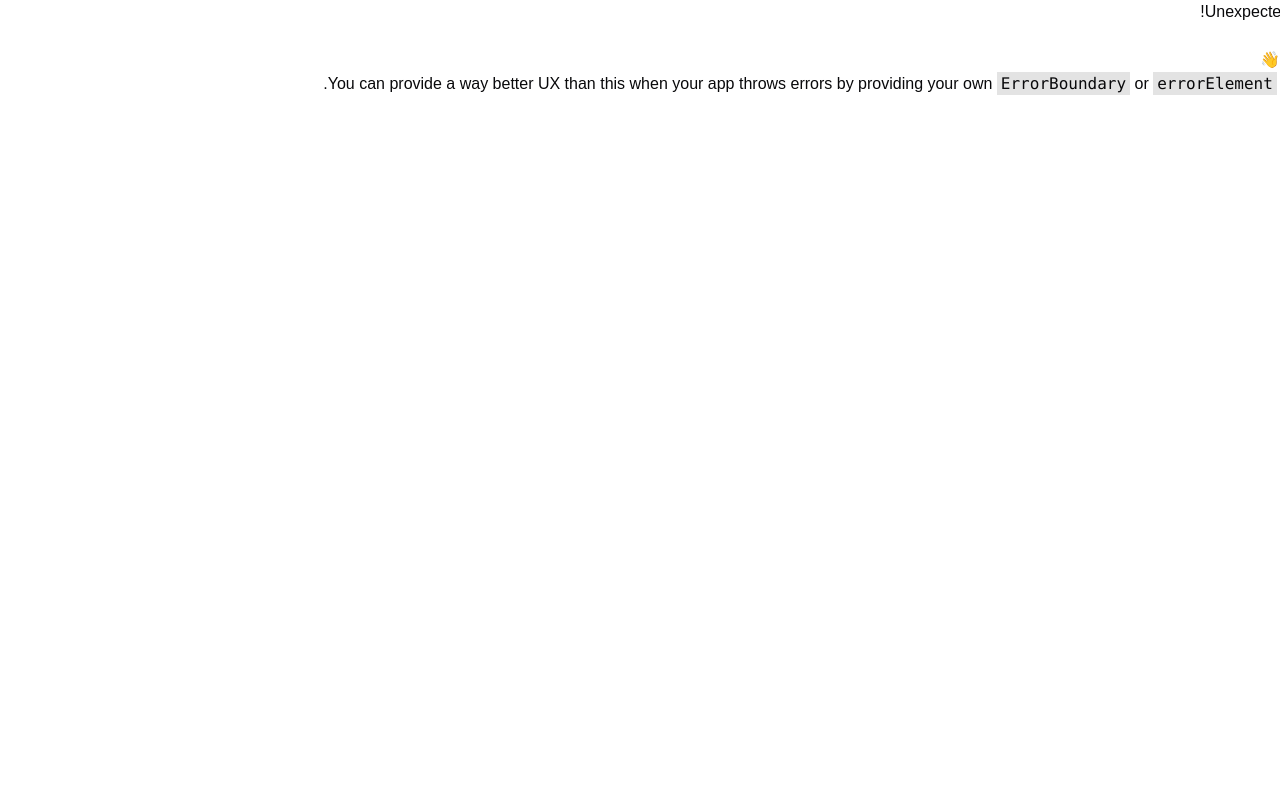
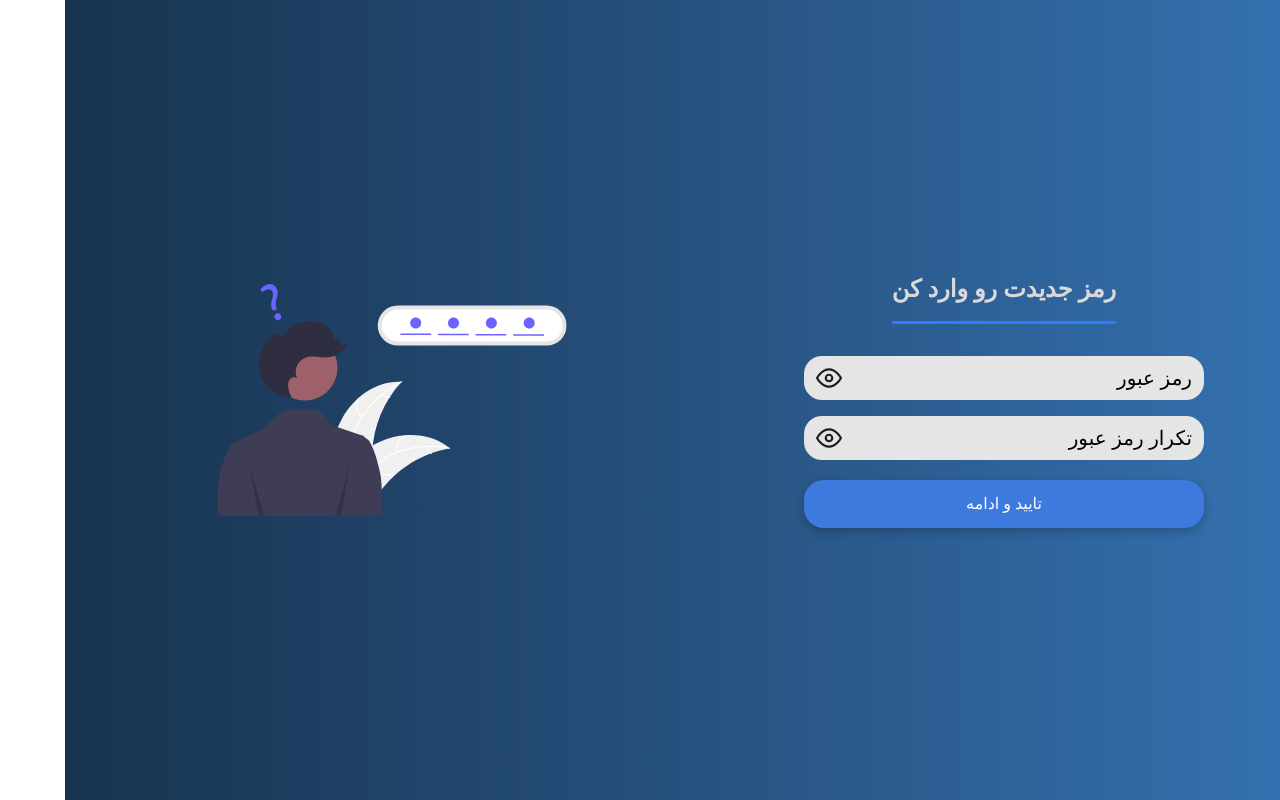
Before and after one commit to NiflheimDevs/FrontEnd, a React (Vite) app in the folder niflheim/: page /changepassword in a window 1280 px wide. Before the commit this address had no page. Built offline with nearby package versions, Linux system fonts and the light colour scheme.

Commit message:
Feature(ForgetPass):ChangePass

```diff
--- /dev/null
+++ b/niflheim/src/pages/ChangePassword.tsx
@@ -0,0 +1,183 @@
+import { useState } from "react";
+import { useNavigate } from 'react-router-dom';
+import { useDispatch } from 'react-redux';
+import { motion, AnimatePresence } from "framer-motion";
+import LadyPic from '/src/assets/Changepass.svg';
+
+const ChangePassword = () => {
+
+    const [ispic, setIspic] = useState(true);
+    const navigate = useNavigate();
+    const dispatcher = useDispatch();
+    const [showPassword1, setShowPassword1] = useState(false);
+    const [showPassword2, setShowPassword2] = useState(false);
+    const [isValidPass, setIsValidPass] = useState<boolean | null>(null);
+    const [isValidPassRepeat, setIsValidPassRepeat] = useState<boolean | null>(null);
+    const [password, setPassword] = useState("");
+    const [passwordRepeat, setPasswordRepeat] = useState("");
+
+
+    const validatePassword = (value) => {
+        if (!value) {
+          return false;
+        } else if (value.length < 8) {
+          return false;
+        } else if (!/\d/.test(value)) {
+          return false;
+        } else if (!/[A-Z]/.test(value)) {
+          return false;
+        } else if (!/[a-z]/.test(value)) {
+          return false;
+        } else {
+          return true;
+        }
+      };
+    const validatePasswordRepeat = (value) => {
+        if (value != password) {
+          return false;
+        } else {
+          return true;
+        }
+    };
+
+    const handleChangePass = (e: React.ChangeEvent<HTMLInputElement>) => {
+        const value = e.target.value;
+        setPassword(value);
+        setIsValidPass(validatePassword(value));
+      };
+
+      const handleChangePassRepeat = (e: React.ChangeEvent<HTMLInputElement>) => {
+        const value = e.target.value;
+        setPasswordRepeat(value);
+        setIsValidPassRepeat(validatePasswordRepeat(value));
+      };
+
+     const handleCompleteClick = () => {
+    //    #dispatcher(setMobileSession());
+    //     navigate('#');
+    };
+
+    return (
+        <AnimatePresence mode='wait'>
+        <motion.div
+          initial={{ opacity: 0, y: 50 }}
+          animate={{ opacity: 1, y: 0 }}
+          exit={{ opacity: 0, y: -50 }}
+          transition={{ duration: 0.3 }}
+          className="w-screen h-screen p-8 gap-[10vw] flex flex-col sm:py-100 md:py-0 py-0 md:flex-row justify-center items-center bg-gradient-to-r from-[#18334F] to-[#3674B5]"
+        >
+          {/* Form Container */}
+        <motion.div
+            initial={{ scale: 0.95 }}
+            animate={{ scale: 1 }}
+            transition={{ duration: 0.2 }}
+            className={`${!ispic ? "w-0" : "w-full"} flex justify-center items-center relative`}
+        >
+        <div className="flex flex-col justify-center items-center text-center w-full max-w-[400px] md:w-[80%] relative">
+            <motion.div
+                initial={{ opacity: 0 }}
+                animate={{ opacity: 1 }}
+                transition={{ delay: 0.2 }}
+            >
+            <div className="text-2xl font-semibold font-[vazirmatn] text-center mb-4 text-[#D9D9D9]">
+                    رمز جدیدت رو وارد  کن
+            </div>
+                <div className="w-full rounded-2xl h-0.75 bg-blue-500 mx-auto mt-2 mb-6"></div>
+            </motion.div>
+
+        {/* فیلد رمز عبور */}
+        <motion.div
+            initial={{ x: -50 }}
+            animate={{ x: 0 }}
+            transition={{ type: 'spring' }}
+            className="relative w-full max-w-[400px]"
+        >
+            <div className="relative w-full">
+                <input
+                    type={showPassword1 ? "text" : "password"}
+                    placeholder="رمز عبور"
+                    value={password}
+                    onChange={handleChangePass}
+                    className={`w-full bg-[#E5E5E5] py-1.75 px-3 focus:ring-3 focus:outline-none focus:bg-white hover:bg-white transition duration-200 ease-in-out rounded-[18px] my-2 placeholder-black text-right text-[20px] text-black font-[vazirmatn]${isValidPass === false
+                        ? "focus:ring-3 ring-red-500"
+                        : isValidPass === true
+                        ? "focus:ring-3 ring-green-500"
+                        : "focus:ring-3 ring-gray-300"
+                        }`}
+                />
+                <button onClick={() => setShowPassword1(!showPassword1)} className="cursor-pointer transition duration-200 ease-in-out hover:scale-110 absolute left-3 top-1/2 transform -translate-y-1/2">
+                    <object
+                        data={showPassword1 ? "/src/assets/Eye_off.svg" : "/src/assets/Eye.svg"}
+                        type="image/svg+xml"
+                        className="w-6.5 h-6.5 pointer-events-none"
+                />
+            </button>
+        </div>
+
+        </motion.div>
+
+
+
+      {/* فیلد تکرار رمز عبور */}
+      <motion.div
+            initial={{ x: +50 }}
+            animate={{ x: 0 }}
+            transition={{ type: 'spring' }}
+            className="relative w-full max-w-[400px]"
+        >
+        <div className="relative w-full">
+            <input
+                type={showPassword2 ? "text" : "password"}
+                placeholder="تکرار رمز عبور"
+                value={passwordRepeat}
+                onChange={handleChangePassRepeat}
+                className={`w-full bg-[#E5E5E5] py-1.75 px-3 focus:ring-3 focus:outline-none focus:bg-white hover:bg-white transition duration-200 ease-in-out rounded-[18px] my-2 placeholder-black text-right text-[20px] text-black font-[vazirmatn]${isValidPassRepeat === false
+                    ? "focus:ring-3 ring-red-500"
+                    : isValidPassRepeat === true
+                    ? "focus:ring-3 ring-green-500"
+                    : "focus:ring-3 ring-gray-300"
+                    }`}
+            />
+            <button onClick={() => setShowPassword2(!showPassword2)} className="cursor-pointer transition duration-200 ease-in-out hover:scale-110 absolute left-3 top-1/2 transform -translate-y-1/2">
+                <object
+                    data={showPassword2 ? "/src/assets/Eye_off.svg" : "/src/assets/Eye.svg"}
+                    type="image/svg+xml"
+                    className="w-6.5 h-6.5 pointer-events-none"
+                />
+            </button>
+        </div>
+            </motion.div>
+            <motion.div
+                initial={{ y: +50 }}
+                animate={{ y: 0 }}
+                transition={{ type: 'spring' }}
+                className="relative w-full max-w-[400px]"
+            >
+                <button className="w-full max-w-[400px] transition duration-200 ease-in-out cursor-pointer rounded-[20px] mt-3 bg-[#3E79DE] shadow-[0_4px_10px_rgba(0,0,0,0.2)] py-3 hover:bg-blue-600"
+                    onClick={handleCompleteClick}>
+                    <p className="text-white font-[vazirmatn] font-extralight">
+                        تایید و ادامه
+                    </p>
+                </button>
+            </motion.div>
+        </div>
+        </motion.div>
+
+          {/* Image Container */}
+        <motion.div
+            initial={{ opacity: 0, x: 50 }}
+            animate={{ opacity: 1, x: 0 }}
+            transition={{ duration: 0.4 }}
+            className="flex justify-center w-1/2 items-center mt-8 md:mt-0 md:ml-30"
+        >
+            <object
+              data={LadyPic}
+              type="image/svg+xml"
+              className="pointer-events-none items-center md:h-auto w-[350px] sm:h-[200px] md:flex sm:flex hidden"
+            />
+          </motion.div>
+        </motion.div>
+      </AnimatePresence>
+      );
+};
+export default ChangePassword;
--- a/niflheim/src/pages/ForgetPassword.tsx
+++ b/niflheim/src/pages/ForgetPassword.tsx
@@ -54,9 +54,10 @@ const ForgetPassword = () => {
             >
               <div className="text-2xl font-semibold font-[vazirmatn] text-center mb-4 text-[#D9D9D9]">
                 رمزت رو فراموش کردی؟ <br/>
-                برو لینکی که پیامک می‌شه رو دنبال کن
+                شمارت رو وارد کن تا کمکت کنم
               </div>
               <div className="w-full rounded-2xl h-0.75 bg-blue-500 mx-auto mt-2 mb-6"></div>
+
             </motion.div>
 
             <motion.div
@@ -84,15 +85,21 @@ const ForgetPassword = () => {
 
             </motion.div>
 
-
+            <motion.div
+                initial={{ y: +50 }}
+                animate={{ y: 0 }}
+                transition={{ type: 'spring' }}
+                className="relative w-full max-w-[400px]"
+            >
               <button className="w-full max-w-[400px] transition duration-200 ease-in-out cursor-pointer rounded-[20px] mt-3 bg-[#3E79DE] shadow-[0_4px_10px_rgba(0,0,0,0.2)] py-3 hover:bg-blue-600"
-              onClick={handleCompleteClick}>
+                onClick={handleCompleteClick}>
                 <p className="text-white font-[vazirmatn] font-extralight">
                   تایید و ادامه
                 </p>
               </button>
+            </motion.div>
+          </div>
 
-          </div>
         </motion.div>
 
         {/* Image Container */}
@@ -109,7 +116,7 @@ const ForgetPassword = () => {
           />
         </motion.div>
       </motion.div>
-    </AnimatePresence>
+      </AnimatePresence>
   );
 };
 
--- a/niflheim/src/routes/routes.tsx
+++ b/niflheim/src/routes/routes.tsx
@@ -11,6 +11,7 @@ import Error from "../pages/Error/Error";
 import MobileVerify from "../pages/MobileVerify";
 import MobileVerifyWrapper from "../wrapper/MobileVerifyWrapper";
 import ForgetPassword from "../pages/ForgetPassword";
+import ChangePassword from "../pages/ChangePassword";
 import React from "react";
 
 // Public routes (accessible by anyone)
@@ -21,7 +22,9 @@ export const publicRoutes = [
   { path: "/aboutUs", element: <AboutUs /> },
   { path: "/verify", element: <MobileVerifyWrapper><MobileVerify /></MobileVerifyWrapper> },
   { path: "/error", element: <Error /> },
-  { path: "/forgetpassword", element: <ForgetPassword /> }
+  { path: "/forgetpassword", element: <ForgetPassword /> },
+  { path: "/changepassword", element: <ChangePassword /> },
+
 ];
 
 // Private routes (require authentication)
```
Also changed, not shown: niflheim/src/assets/ChangePass.svg (added), 1 other file (tests, documents, lock files or other folders).
